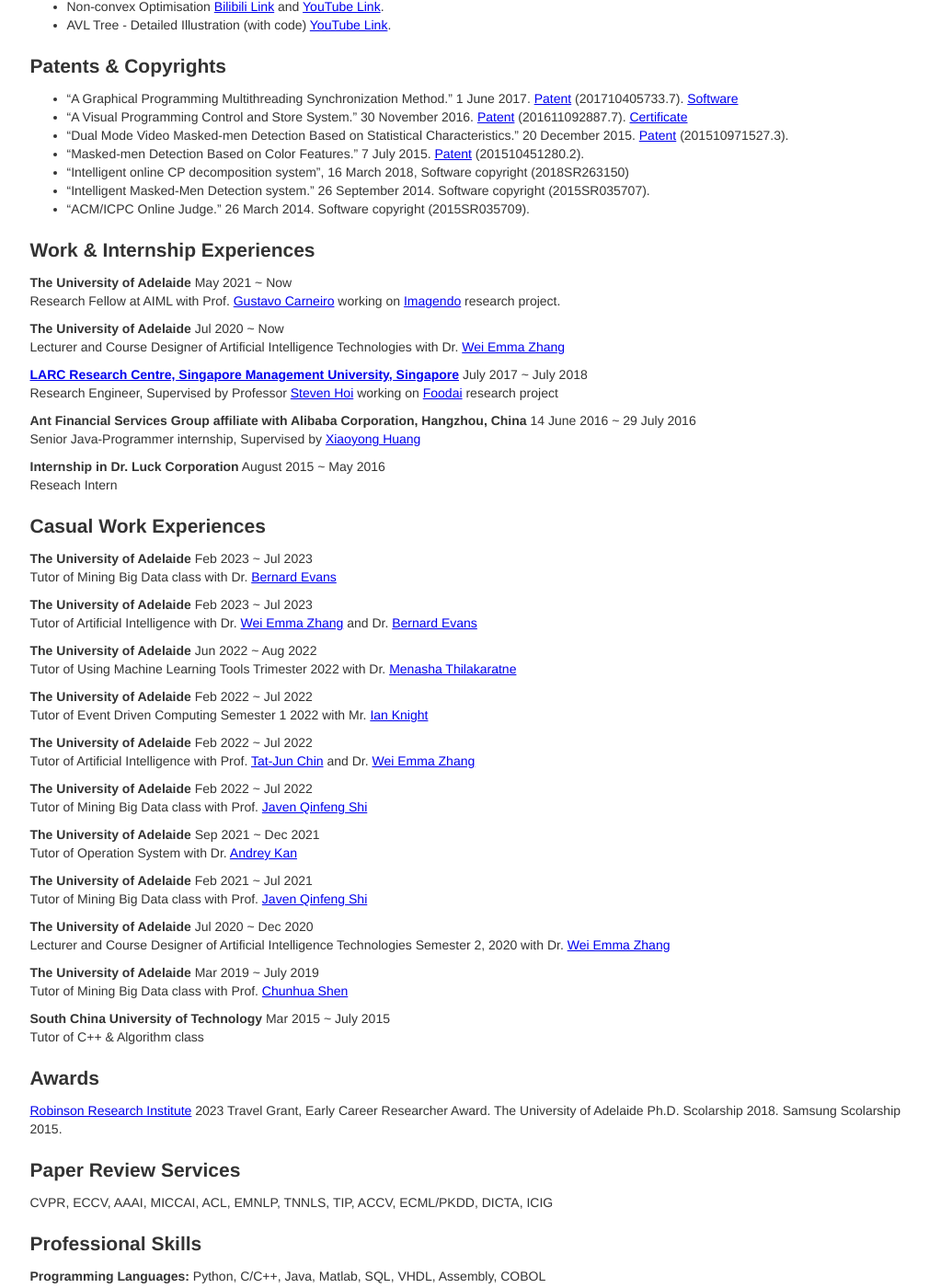
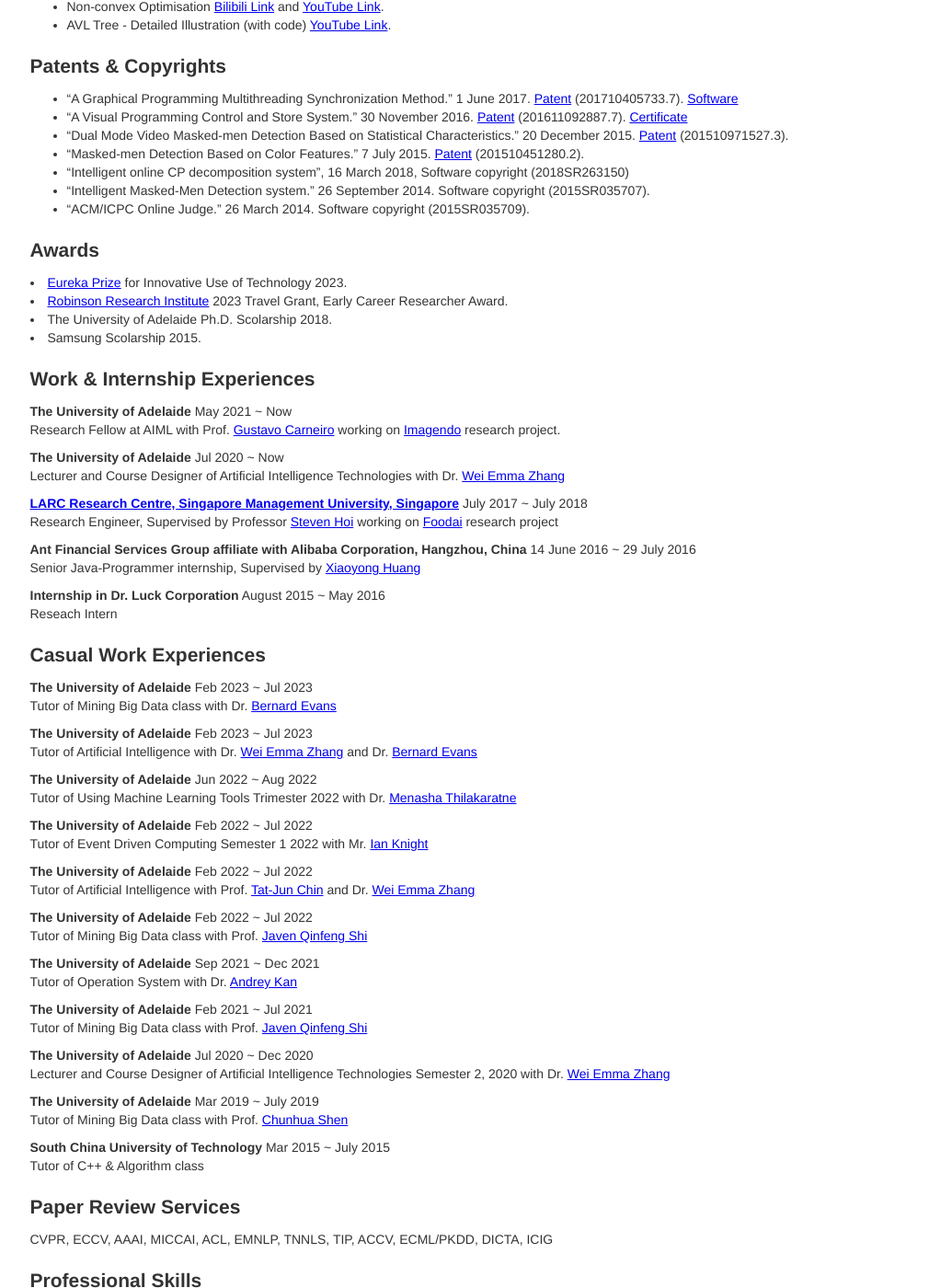
Before and after one commit to billhhh/whblog-omega, a Jekyll site: the page res/index.html, which Jekyll copies as it is, in a window 1280 px wide and 1400 px high, scrolled down 1403 px. Shown: the whole window at 92% size, without its empty margins (120-1130 px from the left). Built offline with Jekyll 4.4.1, drawn with Linux system fonts in a browser that asks for light colours.

Commit message:
Update index.html

```diff
--- a/res/index.html
+++ b/res/index.html
@@ -164,6 +164,15 @@
       </div>
 
 
+     <h2>Awards</h2>
+      <p>
+	<li> <a href='https://australian.museum/get-involved/eureka-prizes/'>Eureka Prize</a> for Innovative Use of Technology 2023. </li>
+        <li><a href='https://www.adelaide.edu.au/robinson-research-institute/'>Robinson Research Institute</a> 2023 Travel Grant, Early Career Researcher Award. </li>
+	<li>The University of Adelaide Ph.D. Scolarship 2018. </li>
+	<li>Samsung Scolarship 2015. </li>
+      </p>
+
+
       <h2>Work & Internship Experiences</h2>
      <div class="row">
 	<strong>The University of Adelaide</strong>
@@ -265,14 +274,6 @@
       </div>
 
 
-      <h2>Awards</h2>
-      <p>
-        <span><a href='https://www.adelaide.edu.au/robinson-research-institute/'>Robinson Research Institute</a> 2023 Travel Grant, Early Career Researcher Award. </span>
-	<span>The University of Adelaide Ph.D. Scolarship 2018. </span>
-	<span>Samsung Scolarship 2015. </span>
-      </p>
-
-
       <h2>Paper Review Services</h2>
       <p>
         <span>CVPR, ECCV, AAAI, MICCAI, ACL, EMNLP, TNNLS, TIP, ACCV, ECML/PKDD, DICTA, ICIG</span>
```
